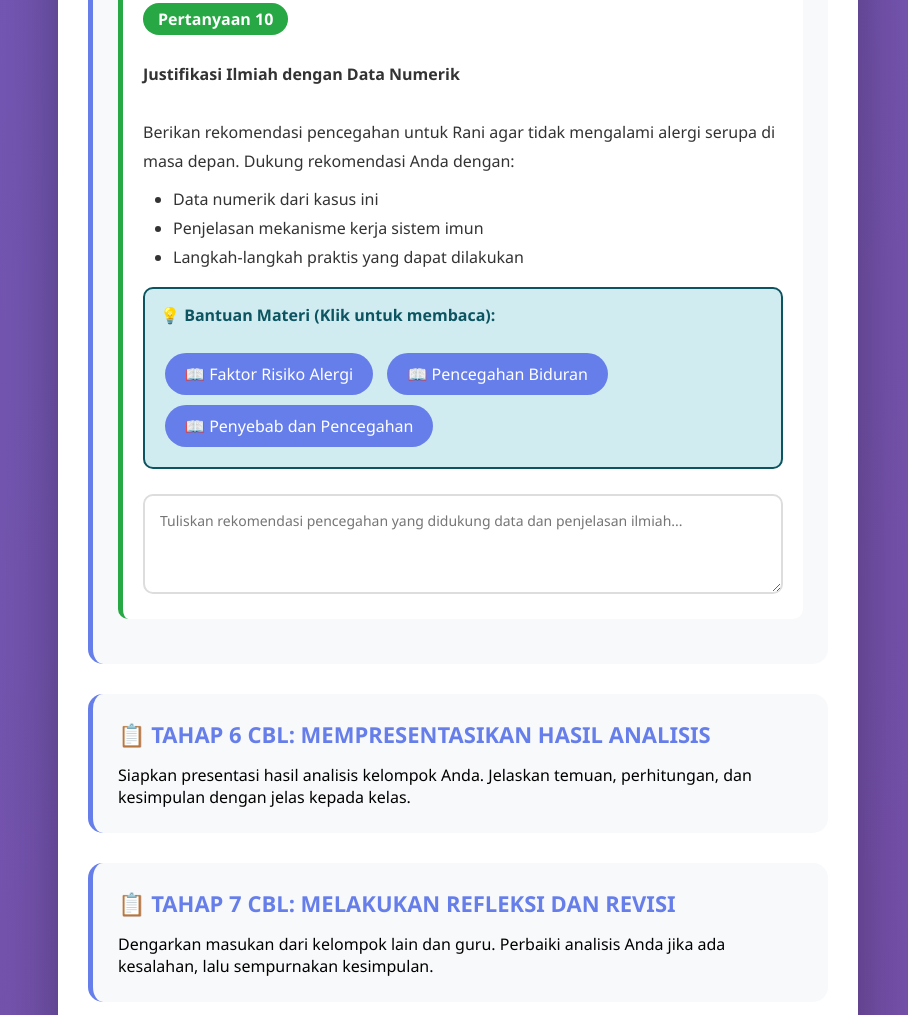
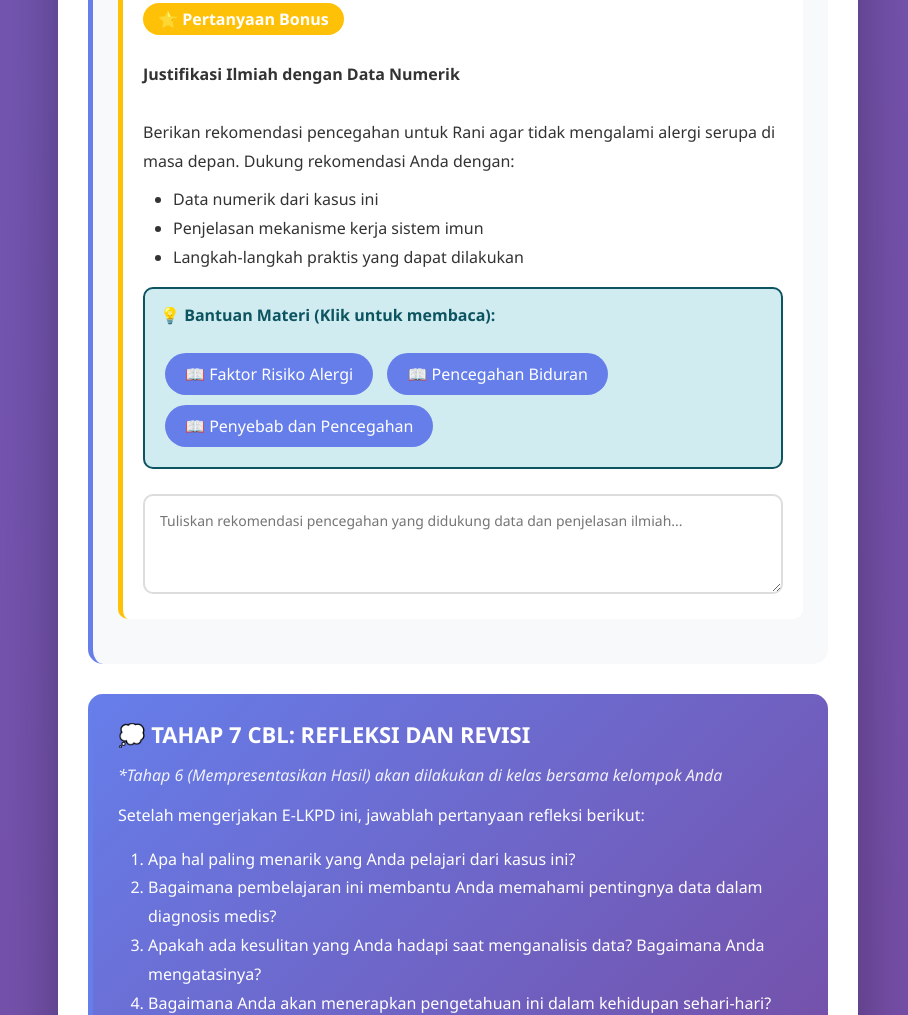
Before and after one commit to hanazhafia/e-lkpd_sistemimun_kelas11, a plain HTML site: page index.html in a window 1280 px wide. Shown: the part 10985-12000 px from the top of the page, without its empty margins (182-1090 px from the left). Drawn offline with Linux system fonts and the light colour scheme.

Commit message:
Refactor sections for clarity and organization

```diff
--- a/index.html
+++ b/index.html
@@ -822,8 +822,8 @@ Jadi, ..."></textarea>
                 </div>
 
                 <!-- Pertanyaan 10 (Bonus) -->
-                 <div class="question-box">
-                    <span class="question-number">Pertanyaan 10</span>
+                <div class="question-box" style="border-left: 5px solid #ffc107;">
+                    <span class="question-number" style="background: #ffc107;">⭐ Pertanyaan Bonus</span>
                     <div class="question-text">
                         <strong>Justifikasi Ilmiah dengan Data Numerik</strong><br><br>
                         Berikan rekomendasi pencegahan untuk Rani agar tidak mengalami alergi serupa di masa depan. Dukung rekomendasi Anda dengan:
@@ -843,32 +843,22 @@ Jadi, ..."></textarea>
                 </div>
             </div>
 
-            <!-- SECTION 9: Mempresentasikan Hasil Analisis -->
-            <div class="section">
-                <div class="section-title">📋 TAHAP 6 CBL: MEMPRESENTASIKAN HASIL ANALISIS</div>
-                <p>Siapkan presentasi hasil analisis kelompok Anda. Jelaskan temuan, perhitungan, dan kesimpulan dengan jelas kepada kelas.</p>
-            </div>
-
-            <!-- SECTION 10: Melakukan Refleksi dan Revisi -->
-            <div class="section">
-                <div class="section-title">📋 TAHAP 7 CBL: MELAKUKAN REFLEKSI DAN REVISI</div>
-                <p>Dengarkan masukan dari kelompok lain dan guru. Perbaiki analisis Anda jika ada kesalahan, lalu sempurnakan kesimpulan.</p>
-            </div>
-
-                <div style="background: white; padding: 15px; border-radius: 8px; margin: 10px 0;">
-                    <p style="font-weight: bold; margin-bottom: 5px;">1. Apa yang Anda pelajari dari analisis kasus alergi ini?</p>
-                    <textarea class="answer-area" placeholder="Refleksi pembelajaran..."></textarea>
+            <!-- SECTION 9: Refleksi -->
+            <div class="section" style="background: linear-gradient(135deg, #667eea 0%, #764ba2 100%); color: white;">
+                <div class="section-title" style="color: white;">💭 TAHAP 7 CBL: REFLEKSI DAN REVISI</div>
+                <p style="margin-bottom: 15px; font-style: italic; opacity: 0.9;">
+                    <em>*Tahap 6 (Mempresentasikan Hasil) akan dilakukan di kelas bersama kelompok Anda</em>
+                </p>
+                <div class="question-text" style="color: white;">
+                    Setelah mengerjakan E-LKPD ini, jawablah pertanyaan refleksi berikut:
+                    <ol style="margin: 15px 0 10px 30px; line-height: 1.8;">
+                        <li>Apa hal paling menarik yang Anda pelajari dari kasus ini?</li>
+                        <li>Bagaimana pembelajaran ini membantu Anda memahami pentingnya data dalam diagnosis medis?</li>
+                        <li>Apakah ada kesulitan yang Anda hadapi saat menganalisis data? Bagaimana Anda mengatasinya?</li>
+                        <li>Bagaimana Anda akan menerapkan pengetahuan ini dalam kehidupan sehari-hari?</li>
+                    </ol>
                 </div>
-
-                <div style="background: white; padding: 15px; border-radius: 8px; margin: 10px 0;">
-                    <p style="font-weight: bold; margin-bottom: 5px;">2. Bagaimana kemampuan numerasi membantu memahami kondisi kesehatan?</p>
-                    <textarea class="answer-area" placeholder="Refleksi tentang numerasi..."></textarea>
-                </div>
-
-                <div style="background: white; padding: 15px; border-radius: 8px; margin: 10px 0;">
-                    <p style="font-weight: bold; margin-bottom: 5px;">3. Apa manfaat pembelajaran ini untuk kehidupan sehari-hari?</p>
-                    <textarea class="answer-area" placeholder="Refleksi aplikasi..."></textarea>
-                </div>
+                <textarea style="border: 2px solid white;" placeholder="Tuliskan refleksi Anda..."></textarea>
             </div>
 
             <!-- Footer -->
```
